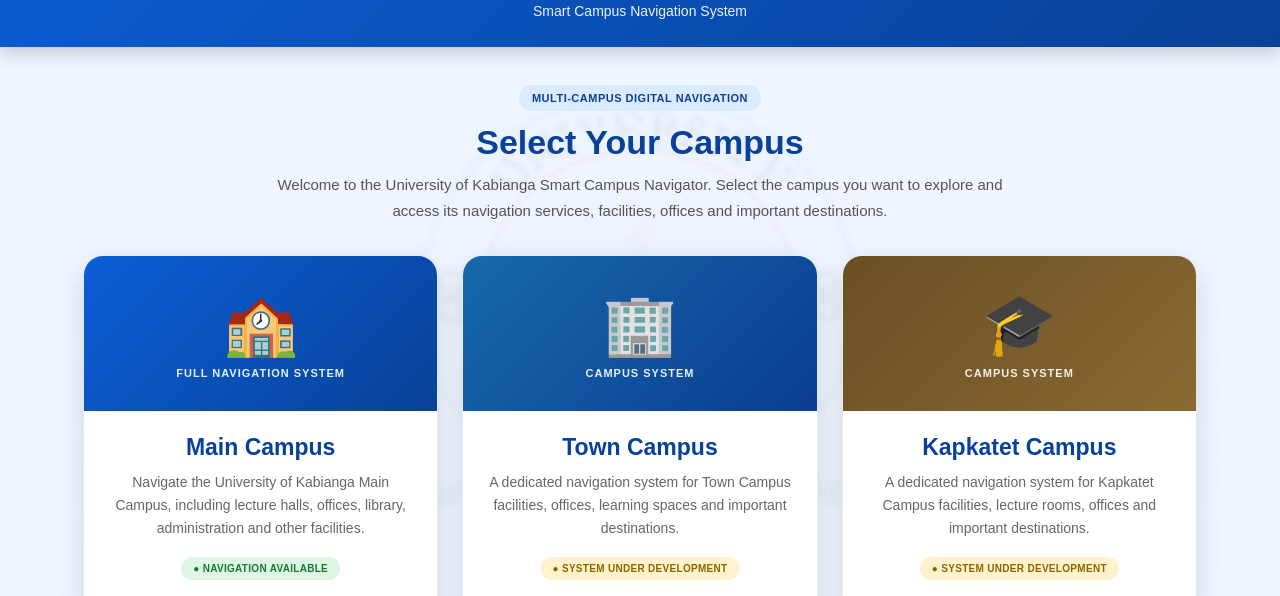
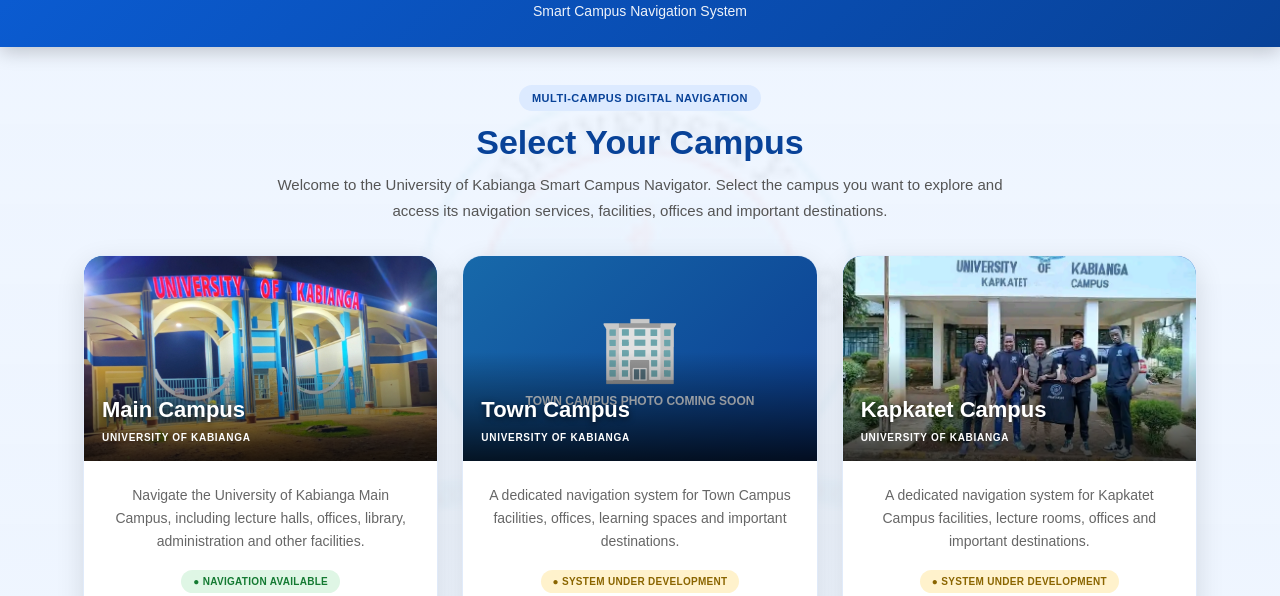
Before and after one commit to Griffin213/kabianga-smart-campus-navigator, a plain HTML site: page campuses.html in a window 1280 px wide. Shown: the part 156-752 px from the top of the page. Drawn offline with Linux system fonts and the light colour scheme.

Commit message:
Add initial HTML structure for campus navigator

```diff
--- a/campuses.html
+++ b/campuses.html
@@ -79,8 +79,6 @@ header{
 
 }
 
-
-/* HEADER DECORATION */
 
 header::before{
 
@@ -290,12 +288,113 @@ main{
 
 
 /* ========================================
-   CAMPUS TOP
+   CAMPUS PHOTO
 ======================================== */
 
-.campus-top{
+.campus-photo{
 
-    height:155px;
+    position:relative;
+
+    width:100%;
+
+    height:205px;
+
+    overflow:hidden;
+
+    background:
+        linear-gradient(
+            135deg,
+            #0b5ed7,
+            #084298
+        );
+
+}
+
+
+.campus-photo img{
+
+    width:100%;
+
+    height:100%;
+
+    object-fit:cover;
+
+    display:block;
+
+    transition:
+        transform .6s ease;
+
+}
+
+
+.campus-card:hover
+.campus-photo img{
+
+    transform:
+        scale(1.06);
+
+}
+
+
+/* ========================================
+   PHOTO OVERLAY
+======================================== */
+
+.photo-overlay{
+
+    position:absolute;
+
+    left:0;
+    right:0;
+    bottom:0;
+
+    padding:
+        45px 18px 16px;
+
+    color:white;
+
+    background:
+        linear-gradient(
+            transparent,
+            rgba(0,0,0,.78)
+        );
+
+}
+
+
+.photo-overlay h3{
+
+    font-size:22px;
+
+    margin-bottom:4px;
+
+    text-shadow:
+        0 2px 6px rgba(0,0,0,.65);
+
+}
+
+
+.photo-overlay span{
+
+    font-size:10px;
+
+    font-weight:bold;
+
+    letter-spacing:.7px;
+
+}
+
+
+/* ========================================
+   IMAGE PLACEHOLDER
+   FOR TOWN CAMPUS
+======================================== */
+
+.photo-placeholder{
+
+    width:100%;
+
+    height:100%;
 
     display:flex;
 
@@ -307,47 +406,7 @@ main{
 
     color:white;
 
-    font-size:60px;
-
-    position:relative;
-
-}
-
-
-/* TOP LABEL */
-
-.campus-label{
-
-    font-size:11px;
-
-    letter-spacing:1px;
-
-    margin-top:7px;
-
-    font-weight:bold;
-
-    opacity:.9;
-
-}
-
-
-/* MAIN */
-
-.main-campus .campus-top{
-
-    background:
-        linear-gradient(
-            135deg,
-            #0b5ed7,
-            #084298
-        );
-
-}
-
-
-/* TOWN */
-
-.town .campus-top{
+    text-align:center;
 
     background:
         linear-gradient(
@@ -359,16 +418,22 @@ main{
 }
 
 
-/* KAPKATET */
+.photo-placeholder .icon{
 
-.kapkatet .campus-top{
+    font-size:65px;
 
-    background:
-        linear-gradient(
-            135deg,
-            #6b4f24,
-            #8a6a32
-        );
+    margin-bottom:8px;
+
+}
+
+
+.photo-placeholder p{
+
+    font-size:12px;
+
+    font-weight:bold;
+
+    opacity:.9;
 
 }
 
@@ -384,17 +449,6 @@ main{
     text-align:center;
 
     flex:1;
-
-}
-
-
-.campus-content h3{
-
-    font-size:23px;
-
-    color:#084298;
-
-    margin-bottom:10px;
 
 }
 
@@ -480,8 +534,7 @@ main{
 
     font-size:15px;
 
-    transition:
-        .25s ease;
+    transition:.25s ease;
 
 }
 
@@ -529,7 +582,7 @@ main{
 
 
 /* ========================================
-   FUTURE CAMPUS NOTICE
+   FUTURE NOTE
 ======================================== */
 
 .future-note{
@@ -806,21 +859,9 @@ footer strong{
 
     }
 
-    .welcome h2{
+    .campus-photo{
 
-        font-size:27px;
-
-    }
-
-    .campus-top{
-
-        height:135px;
-
-    }
-
-    .campus-content{
-
-        padding:21px;
+        height:190px;
 
     }
 
@@ -880,7 +921,9 @@ footer strong{
 <main>
 
 
-    <!-- WELCOME -->
+    <!-- ====================================
+         WELCOME
+    ==================================== -->
 
     <section class="welcome">
 
@@ -921,34 +964,42 @@ footer strong{
     <section class="campus-grid">
 
 
-        <!-- ================================
+        <!-- =================================
              MAIN CAMPUS
-        ================================= -->
+        ================================== -->
 
         <div class="campus-card main-campus">
 
 
-            <div class="campus-top">
+            <div class="campus-photo">
 
-                🏫
 
-                <span class="campus-label">
+                <img
+                    src="main-campus.jpg"
+                    alt="University of Kabianga Main Campus"
+                >
 
-                    FULL NAVIGATION SYSTEM
 
-                </span>
+                <div class="photo-overlay">
+
+
+                    <h3>
+                        Main Campus
+                    </h3>
+
+
+                    <span>
+                        UNIVERSITY OF KABIANGA
+                    </span>
+
+
+                </div>
+
 
             </div>
 
 
             <div class="campus-content">
-
-
-                <h3>
-
-                    Main Campus
-
-                </h3>
 
 
                 <p>
@@ -985,34 +1036,53 @@ footer strong{
 
 
 
-        <!-- ================================
+        <!-- =================================
              TOWN CAMPUS
-        ================================= -->
+        ================================== -->
 
         <div class="campus-card town">
 
 
-            <div class="campus-top">
+            <div class="campus-photo">
 
-                🏢
 
-                <span class="campus-label">
+                <div class="photo-placeholder">
 
-                    CAMPUS SYSTEM
 
-                </span>
+                    <div class="icon">
+                        🏢
+                    </div>
+
+
+                    <p>
+                        TOWN CAMPUS PHOTO
+                        COMING SOON
+                    </p>
+
+
+                </div>
+
+
+                <div class="photo-overlay">
+
+
+                    <h3>
+                        Town Campus
+                    </h3>
+
+
+                    <span>
+                        UNIVERSITY OF KABIANGA
+                    </span>
+
+
+                </div>
+
 
             </div>
 
 
             <div class="campus-content">
-
-
-                <h3>
-
-                    Town Campus
-
-                </h3>
 
 
                 <p>
@@ -1044,8 +1114,8 @@ footer strong{
 
                 <div class="future-note">
 
-                    Navigation features will be
-                    activated as campus data is added.
+                    Campus photo and navigation
+                    data will be added.
 
                 </div>
 
@@ -1057,34 +1127,42 @@ footer strong{
 
 
 
-        <!-- ================================
+        <!-- =================================
              KAPKATET CAMPUS
-        ================================= -->
+        ================================== -->
 
         <div class="campus-card kapkatet">
 
 
-            <div class="campus-top">
+            <div class="campus-photo">
 
-                🎓
 
-                <span class="campus-label">
+                <img
+                    src="kapkatet-campus.jpg"
+                    alt="University of Kabianga Kapkatet Campus"
+                >
 
-                    CAMPUS SYSTEM
 
-                </span>
+                <div class="photo-overlay">
+
+
+                    <h3>
+                        Kapkatet Campus
+                    </h3>
+
+
+                    <span>
+                        UNIVERSITY OF KABIANGA
+                    </span>
+
+
+                </div>
+
 
             </div>
 
 
             <div class="campus-content">
-
-
-                <h3>
-
-                    Kapkatet Campus
-
-                </h3>
 
 
                 <p>
@@ -1134,7 +1212,7 @@ footer strong{
 
     <!-- ====================================
          PROJECT INFORMATION
-    ================================= -->
+    ==================================== -->
 
     <section class="project-credits">
 
@@ -1199,7 +1277,7 @@ footer strong{
 
     <!-- ====================================
          PROJECT VISION
-    ================================= -->
+    ==================================== -->
 
     <section class="vision">
 
@@ -1229,7 +1307,7 @@ footer strong{
 
     <!-- ====================================
          BACK
-    ================================= -->
+    ==================================== -->
 
     <div class="back-area">
 
@@ -1308,4 +1386,4 @@ footer strong{
 
 </body>
 
-            </html>
+</html>
```
